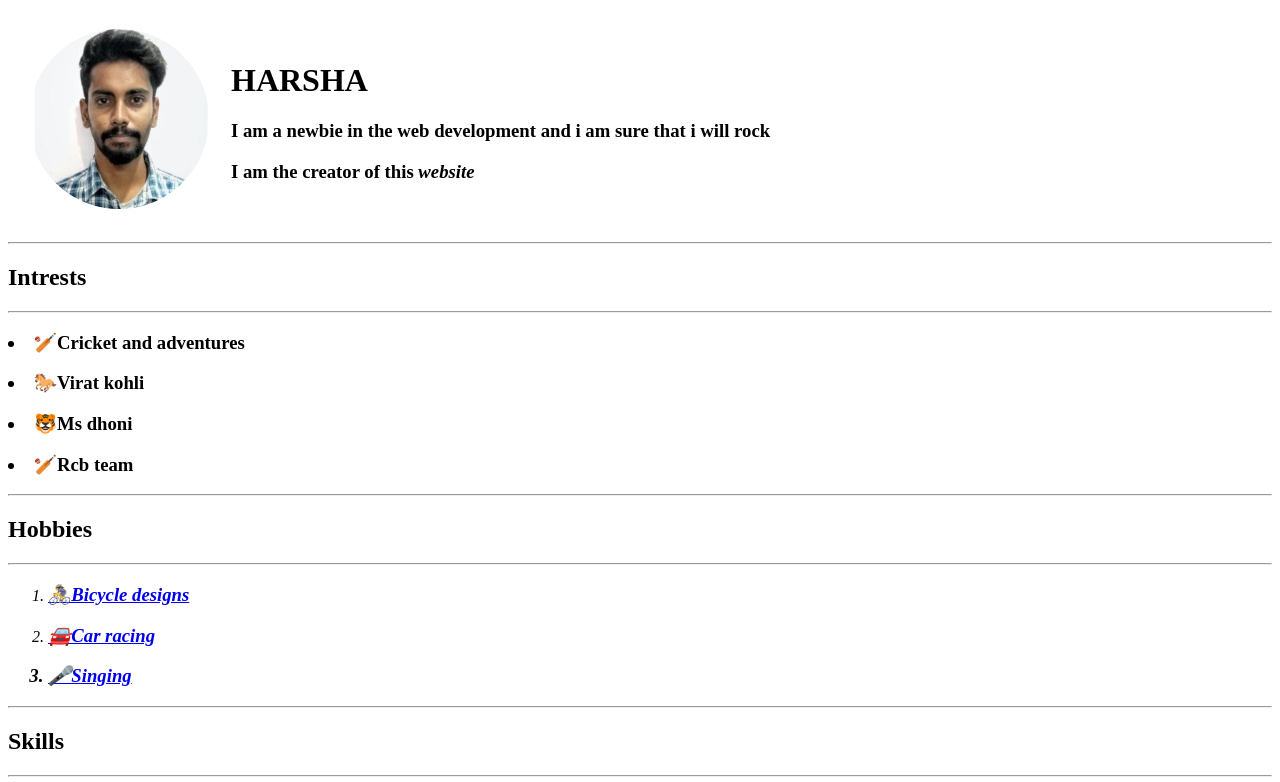
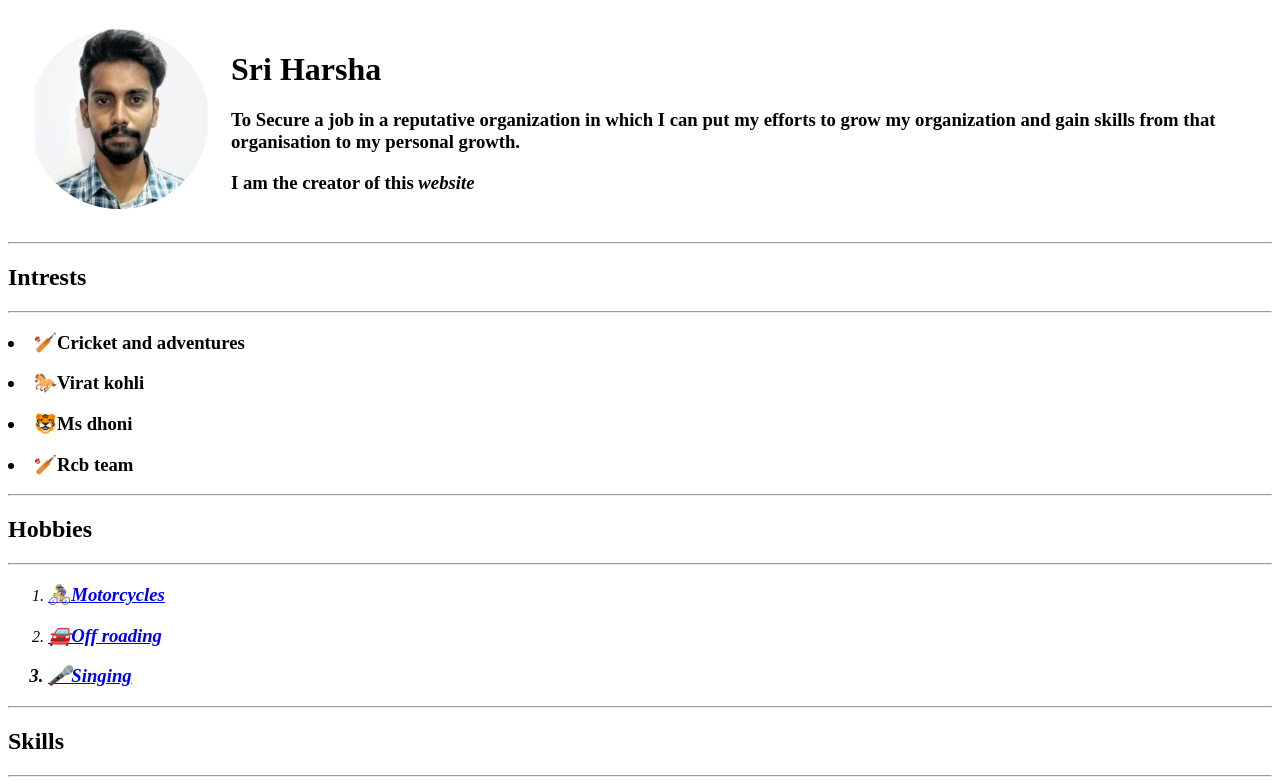
Before and after one commit to Sriharsha8965/CV, a plain HTML site: page index.html in a window 1280 px wide. Shown: the top 782 px of the page. Drawn offline with Linux system fonts and the light colour scheme.

Commit message:
Update index.html

```diff
--- a/index.html
+++ b/index.html
@@ -7,8 +7,9 @@
     <table cellspacing="20" >
         <tr>
             <td><img src="IMG_20220510_170953_1-modified.png"> </td>
-            <td> <h1> HARSHA </h1>
-            <P><h3>I am a newbie in the web development and i am sure that i will rock</h3>
+            <td> <h1>Sri Harsha </h1>
+            <P><h3>To Secure a job in a reputative organization in which I can put my efforts to grow my
+organization and gain skills from that organisation to my personal growth.</h3>
             <p> <h3><strong>I am the creator of this</strong> <em>
                  website</em> </h3></td>
         </tr>
@@ -26,8 +27,8 @@
         <h2> Hobbies </h2>
         <hr>
         <ol>
-            <em><li><a href="https://en.wikipedia.org/wiki/Bicycle"><h3>🚴‍♀️Bicycle designs</h3></a></li></em></li>
-              <em> <li> <a href="https://g.co/kgs/4zQrYs"><h3> 🚘Car racing </a></li></h3></em></h3>
+            <em><li><a href="https://en.wikipedia.org/wiki/Bicycle"><h3>🚴‍♀️Motorcycles</h3></a></li></em></li>
+              <em> <li> <a href="https://g.co/kgs/4zQrYs"><h3> 🚘Off roading </a></li></h3></em></h3>
              <em><h3> <li> <a href="https://g.co/kgs/htqXf9"> 🎤Singing </a></li></h3></em>
         </ol>
         <hr spacing="3">
```
